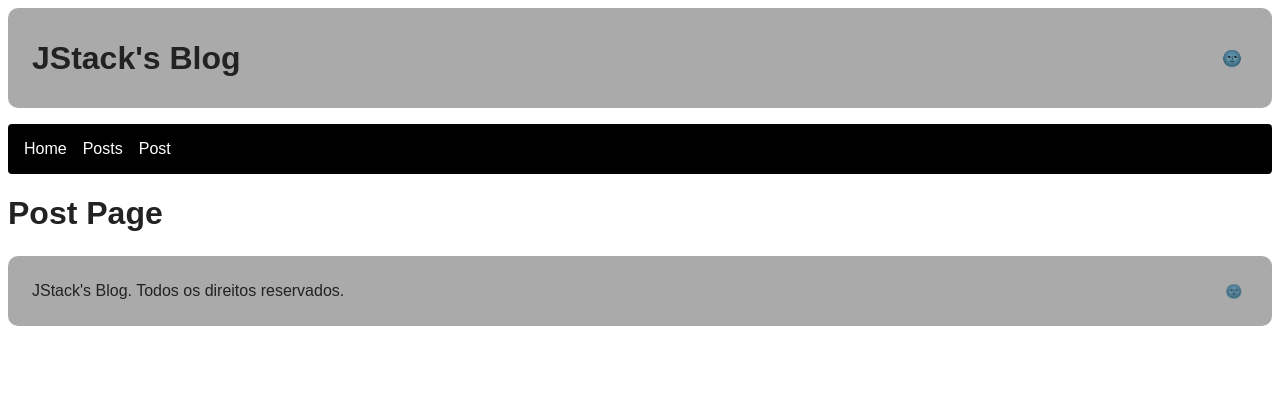
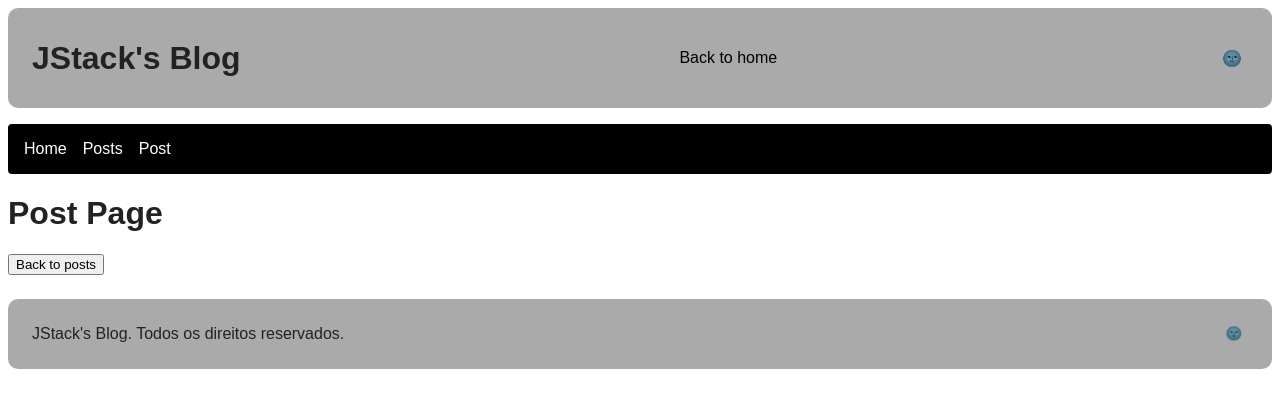
Before and after one commit to Vinnissaum/JStack, a React app in the folder jstack-styled-theming-base/: page /posts/1 in a window 1280 px wide. Shown: the top 408 px of the page. Built offline with nearby package versions, Linux system fonts and the light colour scheme.

Commit message:
feat: programmatic navigate

```diff
--- a/jstack-styled-theming-base/src/components/Header/index.js
+++ b/jstack-styled-theming-base/src/components/Header/index.js
@@ -3,12 +3,21 @@ import { ThemeContext } from '../../context/ThemeContext';
 import { Container } from './styles';
 
 export default class Header extends React.Component {
+  constructor(props) {
+    super(props);
+  }
+
+  handleNavigate = () => {
+    console.log(this.props);
+    this.props.history.push('/');
+  }
   render() {
     return(
       <ThemeContext.Consumer>
         {({ selectedTheme, onToggleTheme }) => (
           <Container>
           <h1>JStack's Blog</h1>
+          <button onClick={this.handleNavigate}>Back to home</button>
           <button
             type="button"
             onClick={onToggleTheme}
--- a/jstack-styled-theming-base/src/components/Layout/index.js
+++ b/jstack-styled-theming-base/src/components/Layout/index.js
@@ -3,7 +3,7 @@ import { BrowserRouter, Link } from "react-router-dom";
 
 import Header from "../Header";
 import Footer from "../Footer";
-import Route from "../../Routes";
+import Routes from "../../Routes";
 import { Nav } from "./styles";
 
 export default function Layout() {
@@ -15,7 +15,7 @@ export default function Layout() {
         <Link to="/posts">Posts</Link>
         <Link to="/posts/25365423">Post</Link>
       </Nav>
-      <Route />
+      <Routes />
       <Footer />
     </BrowserRouter>
   );
--- a/jstack-styled-theming-base/src/context/ThemeContext.js
+++ b/jstack-styled-theming-base/src/context/ThemeContext.js
@@ -35,7 +35,7 @@ export class ThemeProvider extends React.Component {
         {
           selectedTheme: theme,
           onToggleTheme: this.handleToggleTheme,
-          currentThemeProps
+          currentThemeProps,
         }
       }
       >
--- a/jstack-styled-theming-base/src/pages/Post/index.js
+++ b/jstack-styled-theming-base/src/pages/Post/index.js
@@ -8,10 +8,21 @@ export default class Post extends React.Component {
     const { search } = this.props.location;
     this.queryParams = new URLSearchParams(search);
   }
+  handleNavigate = () => {
+    console.log(this.props);
+    this.props.history.push("/posts");
+  };
 
   render() {
-    console.log(this.queryParams.get('queryParams'));
-    return <h1>Post Page</h1>;
+    console.log(this.queryParams.get("queryParams"));
+    return (
+      <>
+        <h1>Post Page</h1>
+        <button onClick={this.handleNavigate}>
+          Back to posts
+        </button>
+      </>
+    );
   }
 }
 
```
